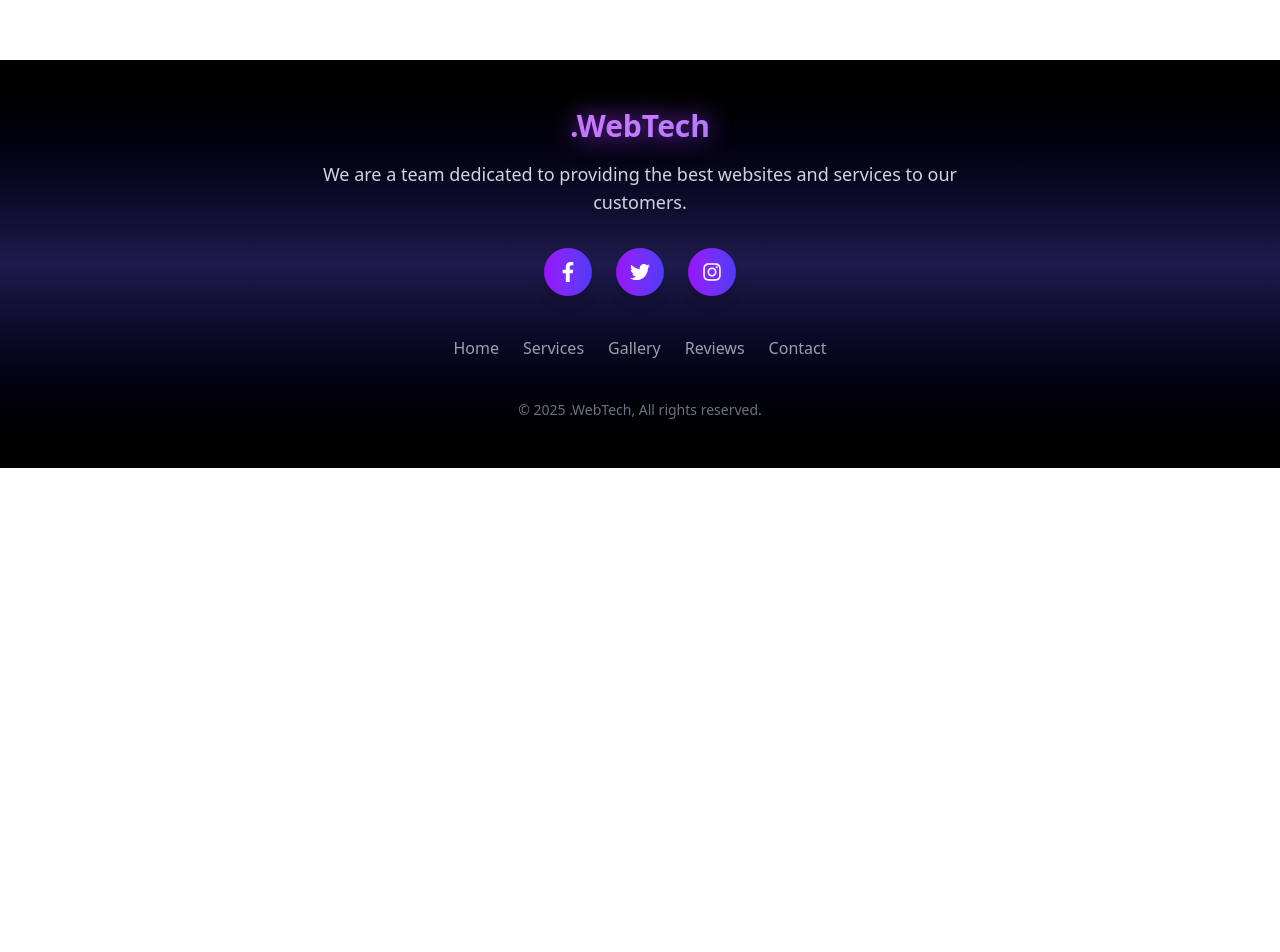
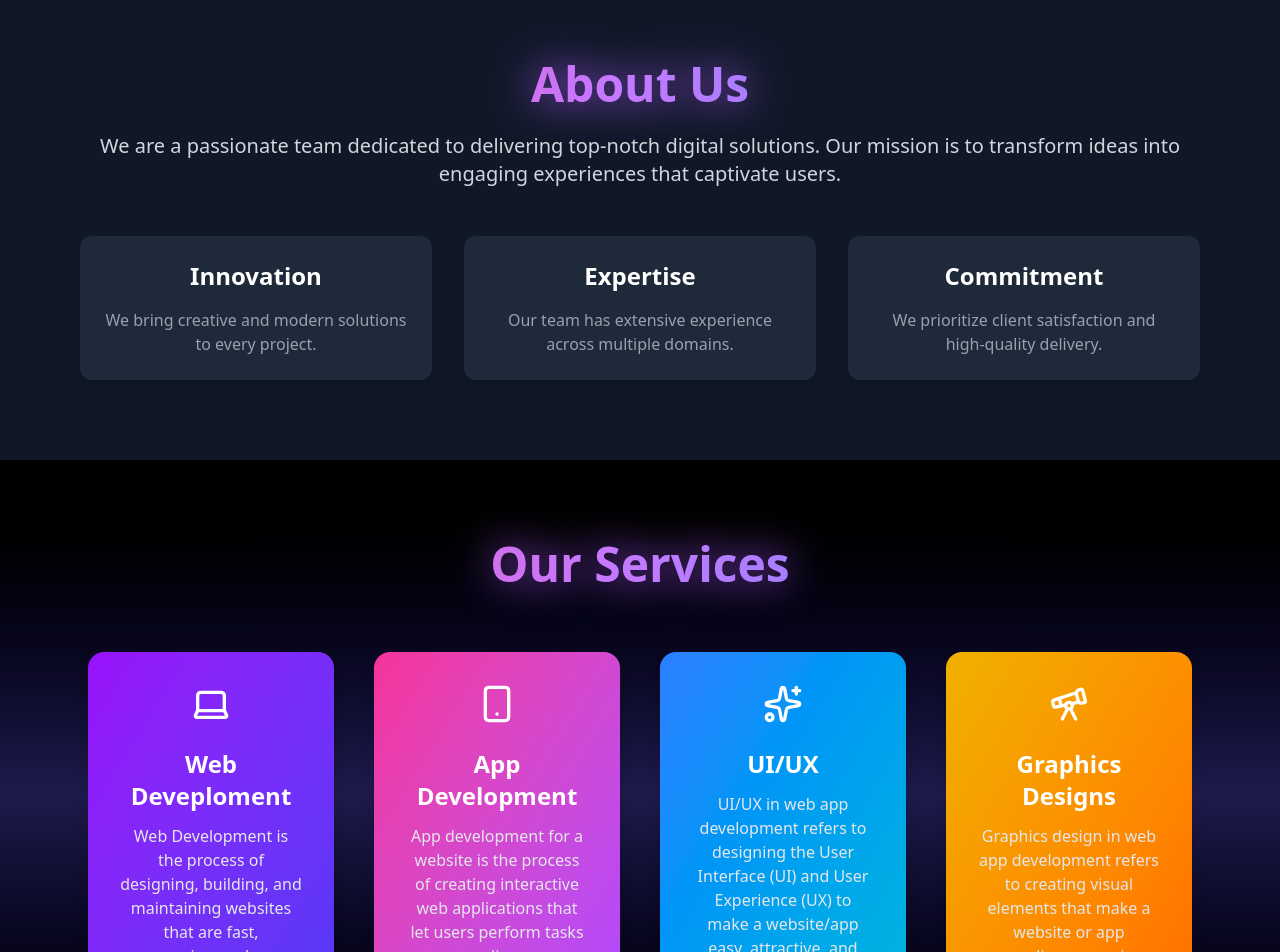
Before and after one commit to NiharikaNeha/Team_Web, a React (Vite) app in the folder frontend/: page / in a window 1280 px wide. Shown: the part 820-1772 px from the top of the page. Before the commit the page ends 1288 px from the top, so only its background shows below. Built offline with nearby package versions, Linux system fonts and the light colour scheme.

Commit message:
added files and updated

```diff
--- a/frontend/package.json
+++ b/frontend/package.json
@@ -16,6 +16,7 @@
     "react": "^19.1.1",
     "react-dom": "^19.1.1",
     "react-icons": "^5.5.0",
+    "react-router-dom": "^7.8.2",
     "tailwindcss": "^4.1.13"
   },
   "devDependencies": {
--- a/frontend/src/App.jsx
+++ b/frontend/src/App.jsx
@@ -2,12 +2,16 @@ import React from 'react'
 import Navbar from './Components/Navbar'
 import Footer from './Components/Footer.Jsx'
 import Home from './Pages/Home'
+import Service from './Pages/Service'
+import About from './Pages/AboutUs'
 
 const App = () => {
   return (
     <div>
       <Navbar/>
       <Home/>
+      <About/>
+      <Service/>
       <Footer/>
     </div>
   )
--- /dev/null
+++ b/frontend/src/Components/AboutUs.jsx
@@ -0,0 +1,63 @@
+import React from "react";
+import { motion } from "framer-motion";
+
+const AboutUs = () => {
+  return (
+    <section className="bg-gray-900 text-white py-20 px-5 md:px-20">
+      <div className="max-w-6xl mx-auto text-center">
+        {/* Animated Heading */}
+        <motion.h2
+          className="text-4xl md:text-5xl font-bold mb-6 bg-gradient-to-r from-pink-500 via-purple-400 to-blue-500 bg-clip-text text-transparent drop-shadow-[0_0_20px_#a855f7]"
+          initial={{ opacity: 0, y: -50 }}
+          animate={{ opacity: 1, y: 0 }}
+          transition={{ duration: 1 }}
+        >
+          About Us
+        </motion.h2>
+
+        {/* Animated Subheading */}
+        <motion.p
+          className="text-gray-300 text-lg md:text-xl mb-12"
+          initial={{ opacity: 0 }}
+          animate={{ opacity: 1 }}
+          transition={{ delay: 0.5, duration: 1.2 }}
+        >
+          We are a passionate team dedicated to delivering top-notch digital solutions.
+          Our mission is to transform ideas into engaging experiences that captivate users.
+        </motion.p>
+
+        {/* Features Cards */}
+        <div className="grid md:grid-cols-3 gap-8">
+          {[
+            {
+              title: "Innovation",
+              desc: "We bring creative and modern solutions to every project.",
+            },
+            {
+              title: "Expertise",
+              desc: "Our team has extensive experience across multiple domains.",
+            },
+            {
+              title: "Commitment",
+              desc: "We prioritize client satisfaction and high-quality delivery.",
+            },
+          ].map((feature, index) => (
+            <motion.div
+              key={index}
+              className="bg-gray-800 p-6 rounded-xl shadow-lg hover:scale-105 transition-transform duration-300 cursor-pointer"
+              initial={{ opacity: 0, y: 30 }}
+              whileInView={{ opacity: 1, y: 0 }}
+              viewport={{ once: true }}
+              transition={{ delay: 0.2 * index, duration: 0.8 }}
+            >
+              <h3 className="text-2xl font-semibold mb-4">{feature.title}</h3>
+              <p className="text-gray-400">{feature.desc}</p>
+            </motion.div>
+          ))}
+        </div>
+      </div>
+    </section>
+  );
+};
+
+export default AboutUs;
--- a/frontend/src/Components/Footer.Jsx
+++ b/frontend/src/Components/Footer.Jsx
@@ -1,11 +1,13 @@
 import { motion } from "framer-motion";
-import { FaFacebookF, FaTwitter, FaInstagram } from "react-icons/fa";
+import { FaFacebookF, FaTwitter, FaInstagram, FaLinkedin } from "react-icons/fa";
 
 export default function Footer() {
   const socialLinks = [
     { icon: <FaFacebookF />, url: "#" },
     { icon: <FaTwitter />, url: "#" },
     { icon: <FaInstagram />, url: "#" },
+    { icon: <FaLinkedin />, url: "#" },
+
   ];
 
   return (
@@ -53,7 +55,8 @@ export default function Footer() {
           whileInView={{ opacity: 1 }}
           transition={{ delay: 0.3, duration: 1 }}
         >
-           We are a team dedicated to providing the best websites and services to our customers.
+          We are a team dedicated to providing the best websites and services to
+          our customers.
         </motion.p>
 
         {/* Social Links */}
@@ -87,7 +90,7 @@ export default function Footer() {
           whileInView={{ opacity: 1 }}
           transition={{ delay: 0.7, duration: 1 }}
         >
-          {["Home", "Services", "Gallery", "Reviews", "Contact"].map(
+          {["Home", "About Us", "Services", "Gallery", "Reviews", "Contact"].map(
             (item, i) => (
               <motion.li
                 key={i}
--- a/frontend/src/Components/Hero.jsx
+++ b/frontend/src/Components/Hero.jsx
@@ -46,10 +46,11 @@ export default function Hero() {
           animate={{ opacity: 1 }}
           transition={{ delay: 0.5, duration: 1 }}
         >
-          We design mordern and responsive websites according to your branch and business needs.✨
+          We design modern and responsive websites according to your branch and
+          business needs.✨
         </motion.p>
 
-        {/* CTA Button */}
+        {/* Button */}
         <motion.button
           className="mt-10 px-8 py-4 rounded-2xl bg-gradient-to-r from-purple-600 to-indigo-600 text-white font-bold shadow-lg"
           whileHover={{
--- a/frontend/src/Components/Navbar.jsx
+++ b/frontend/src/Components/Navbar.jsx
@@ -5,7 +5,7 @@ import { Menu, X } from "lucide-react";
 export default function Navbar() {
   const [isOpen, setIsOpen] = useState(false);
 
-  const navItems = ["Home", "Services", "Gallery", "Reviews", "Contact"];
+  const navItems = ["Home", "About Us", "Services", "Gallery", "Reviews", "Contact"];
 
   return (
     <motion.nav
@@ -20,12 +20,12 @@ export default function Navbar() {
           className="text-3xl font-extrabold bg-gradient-to-r from-pink-500 via-purple-400 to-blue-500 bg-clip-text text-transparent drop-shadow-[0_0_12px_#9333ea]"
           whileHover={{ scale: 1.1, textShadow: "0px 0px 20px #a855f7" }}
         >
-        .WebTech
+          .WebTech
         </motion.h1>
 
         {/* Desktop Menu */}
         <ul className="hidden md:flex space-x-10 text-white font-semibold">
-          {navItems.map((item, i) => (
+            {navItems.map((item, i) => (
             <motion.li
               key={i}
               className="relative cursor-pointer group"
--- /dev/null
+++ b/frontend/src/Components/Service.jsx
@@ -0,0 +1,98 @@
+import { motion } from "framer-motion";
+import { Laptop, Smartphone , Stars, Telescope } from "lucide-react";
+
+export default function Services() {
+  const services = [
+    {
+      title: "Web Deveploment",
+      desc: "Web Development is the process of designing, building, and maintaining websites that are fast, responsive, and user-friendly.",
+      icon: <Laptop size={40}/>,
+      color: "from-purple-600 to-indigo-600",
+    },
+    {
+      title: "App Development",
+      desc: "App development for a website is the process of creating interactive web applications that let users perform tasks online.",
+      icon: <Smartphone size={40}/>,
+      color: "from-pink-500 to-purple-500",
+    },
+    {
+      title: "UI/UX",
+      desc: "UI/UX in web app development refers to designing the User Interface (UI) and User Experience (UX) to make a website/app easy, attractive, and enjoyable to use.",
+      icon: <Stars size={40} />,
+      color: "from-blue-500 to-cyan-500",
+    },
+    {
+      title: "Graphics Designs",
+      desc: "Graphics design in web app development refers to creating visual elements that make a website or app appealing, engaging, and easy to understand.",
+      icon: <Telescope size={40} />,
+      color: "from-yellow-500 to-orange-500",
+    },
+  ];
+
+  return (
+    <section className="relative py-20 bg-gradient-to-b from-black via-indigo-950 to-black text-white overflow-hidden">
+      {/* Stars Background */}
+      <div className="absolute inset-0 -z-10">
+        {[...Array(20)].map((_, i) => (
+          <motion.div
+            key={i}
+            className="absolute w-1 h-1 bg-white rounded-full"
+            initial={{
+              x: Math.random() * window.innerWidth,
+              y: Math.random() * window.innerHeight,
+              opacity: 0,
+            }}
+            animate={{
+              opacity: [0, 1, 0],
+              y: "+=15",
+            }}
+            transition={{
+              duration: Math.random() * 4 + 2,
+              repeat: Infinity,
+              repeatType: "mirror",
+            }}
+          />
+        ))}
+      </div>
+
+      {/* Section Title */}
+      <motion.h2
+        className="text-4xl md:text-5xl font-extrabold text-center mb-16 bg-gradient-to-r from-pink-500 via-purple-400 to-blue-500 bg-clip-text text-transparent drop-shadow-[0_0_20px_#a855f7]"
+        initial={{ opacity: 0, y: -30 }}
+        whileInView={{ opacity: 1, y: 0 }}
+        transition={{ duration: 0.8 }}
+      >
+        Our Services
+      </motion.h2>
+
+      {/* Service Cards */}
+      <div className="max-w-6xl mx-auto grid grid-cols-1 md:grid-cols-2 lg:grid-cols-4 gap-10 px-6">
+        {services.map((service, i) => (
+          <motion.div
+            key={i}
+            className={`p-8 rounded-2xl shadow-lg bg-gradient-to-br ${service.color} text-white text-center relative overflow-hidden`}
+            initial={{ opacity: 0, y: 40 }}
+            whileInView={{ opacity: 1, y: 0 }}
+            transition={{ delay: i * 0.2, duration: 0.8 }}
+            whileHover={{
+              scale: 1.08,
+              boxShadow: "0 0 30px rgba(168,85,247,0.8)",
+              rotate: 2,
+            }}
+          >
+            {/* Floating Icon */}
+            <motion.div
+              className="flex items-center justify-center mb-6 text-white"
+              animate={{ y: [0, -8, 0] }}
+              transition={{ duration: 3, repeat: Infinity }}
+            >
+              {service.icon}
+            </motion.div>
+            <h3 className="text-2xl font-bold mb-3">{service.title}</h3>
+            <p className="text-gray-200">{service.desc}</p>
+          </motion.div>
+        ))}
+      </div>
+    </section>
+  );
+}
--- /dev/null
+++ b/frontend/src/Pages/AboutUs.jsx
@@ -0,0 +1,12 @@
+import React from 'react'
+import AboutUs from '../Components/AboutUs'
+
+const About = () => {
+  return (
+    <div>
+        <AboutUs/>
+    </div>
+  )
+}
+
+export default About
--- /dev/null
+++ b/frontend/src/Pages/Service.jsx
@@ -0,0 +1,12 @@
+import React from 'react'
+import Service from '../Components/Service'
+
+const Services = () => {
+  return (
+    <div>
+        <Service/>
+    </div>
+  )
+}
+
+export default Services
```
Also changed, not shown: frontend/src/Pages/About.jsx (deleted), 1 other file (tests, documents, lock files or other folders).
